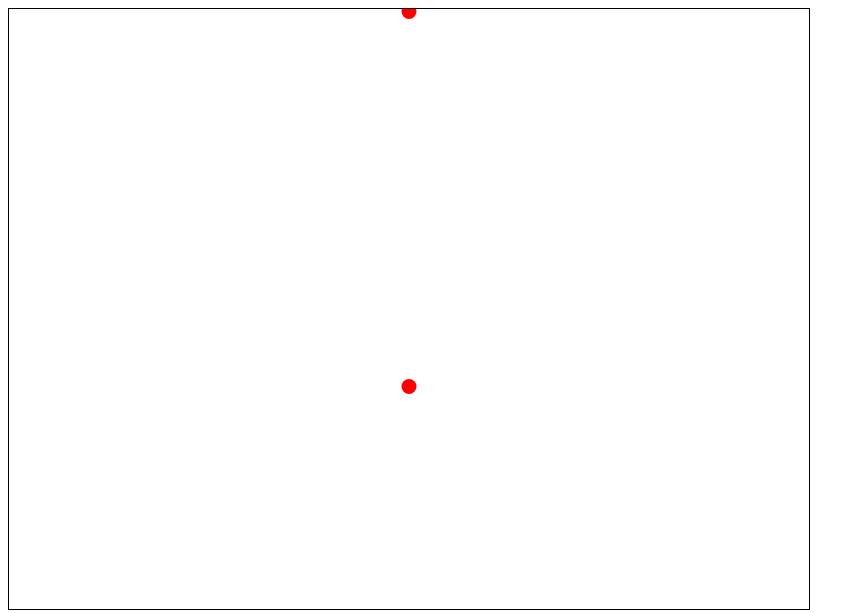
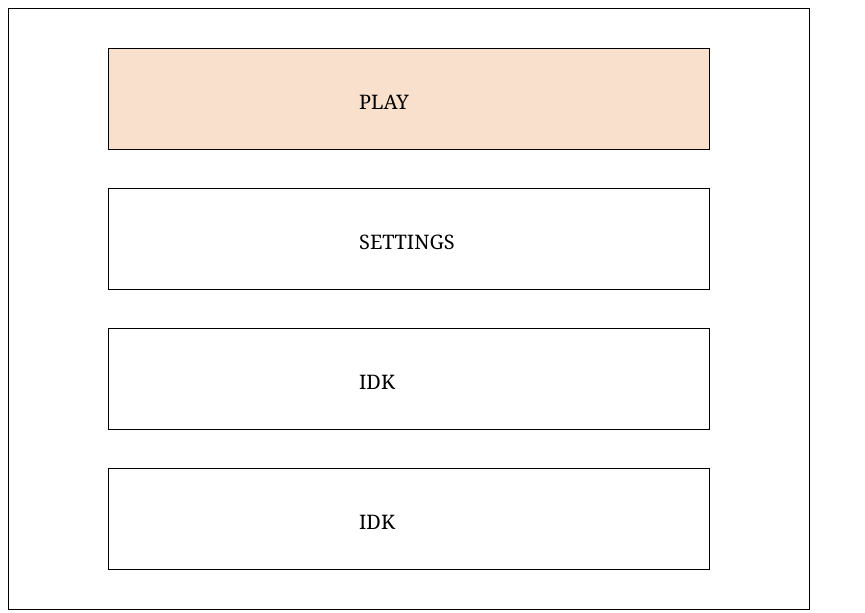
Before and after one commit to Addyvan/sat2, a plain HTML site: page index.html in a window 1280 px wide. Shown: the whole page, without its empty margins (0-865 px from the left). Drawn offline with Linux system fonts and the light colour scheme.

Commit message:
added some things

```diff
--- a/controls.js
+++ b/controls.js
@@ -3,15 +3,25 @@ var state = {
     p1left: false,
     p1right: false,
     p2left: false,
-    p2right: false
+    p2right: false,
+    w: false,
+    s: false,
+    up: false,
+    down: false,
+    enter: false
   }
-}
+};
 
 var keyMap = {
   68: 'p1right',
   65: 'p1left',
   39: 'p2right',
   37: 'p2left',
+  87: 'w',
+  83: 's',
+  38: 'up',
+  40: 'down',
+  13: 'enter'
 };
 
 function keydown(event) {
@@ -23,3 +33,6 @@ function keyup(event) {
   var key = keyMap[event.keyCode];
   state.pressedKeys[key] = false;
 };
+
+window.addEventListener("keydown", keydown, false);
+window.addEventListener("keyup", keyup, false);
--- a/index.html
+++ b/index.html
@@ -18,6 +18,7 @@
     <script type="text/javascript" src="settings.js"></script>
     <script type="text/javascript" src="controls.js"></script>
     <script type="text/javascript" src="blobs.js"></script>
+    <script type="text/javascript" src="menu.js"></script>
     <script type="text/javascript" src="main.js"></script>
 
 
--- a/main.js
+++ b/main.js
@@ -36,8 +36,13 @@ function genNewBlobs(amount) {
 
 function loop(timestamp) {
   var progress = timestamp - lastRender;
+
+  if (menuOn == false) {
     update(progress);
     draw();
+  } else {
+    menu();
+  }
 
   lastRender = timestamp;
   window.requestAnimationFrame(loop);
--- /dev/null
+++ b/menu.js
@@ -0,0 +1,74 @@
+var selected = 0;
+var menuOn = true;
+var selectedColor = "#F9E0CC";
+var colors = [selectedColor, "#FFFFFF", "#FFFFFF", "#FFFFFF"];
+var options = ["PLAY", "SETTINGS", "IDK", "IDK"]
+var buttonHeight = 100;
+var buttonWidth = 600;
+var framesSinceLastMenuMove = 0;
+var moving = false;
+
+function menu() {
+  if (state.pressedKeys.enter == true && selected == 0) {
+    console.log("starting the game");
+    menuOn = false;
+  }
+  if (state.pressedKeys.w || state.pressedKeys.up) {
+    moving = true;
+    if (framesSinceLastMenuMove == 0) {
+      menuUp();
+    }
+  }
+  if (state.pressedKeys.s || state.pressedKeys.down) {
+    moving = true;
+    if (framesSinceLastMenuMove == 0) {
+      menuDown();
+    }
+
+  }
+  if (moving == true) {
+    framesSinceLastMenuMove++;
+    if (framesSinceLastMenuMove > 15) {
+      moving = false;
+      framesSinceLastMenuMove = 0;
+    }
+  }
+  console.log(framesSinceLastMenuMove);
+
+  menuDraw();
+}
+
+function menuUp() {
+  selected--;
+  if (selected < 0) {
+    selected = 3;
+  }
+}
+
+function menuDown() {
+  selected++;
+  if (selected > 3) {
+    selected = 0;
+  }
+}
+
+function menuDraw() {
+  switch(selected) {
+    case 0: colors = [selectedColor, "#FFFFFF", "#FFFFFF", "#FFFFFF"]; break;
+    case 1: colors = ["#FFFFFF", selectedColor, "#FFFFFF", "#FFFFFF"]; break;
+    case 2: colors = ["#FFFFFF", "#FFFFFF", selectedColor, "#FFFFFF"]; break;
+    case 3: colors = ["#FFFFFF", "#FFFFFF", "#FFFFFF", selectedColor]; break;
+    default: console.log("menu error");
+  }
+
+  for (var i = 0; i < colors.length; i++) {
+    ctx.strokeStyle = "black";
+    ctx.fillStyle = colors[i];
+    ctx.strokeRect(100, 40 + i*(buttonHeight) + i*40, buttonWidth, buttonHeight);
+    ctx.fillRect(100, 40 + i*(buttonHeight) + i*40, buttonWidth, buttonHeight);
+
+    ctx.font="20px Georgia";
+    ctx.fillStyle = "black";
+    ctx.fillText(options[i], 350, 50 + (i+1)*buttonHeight + i*40 - buttonHeight/2);
+  }
+}
```
Also changed, not shown: blobs.js (line endings or trailing spaces). Lines whose indentation alone changed are shown as unchanged.
